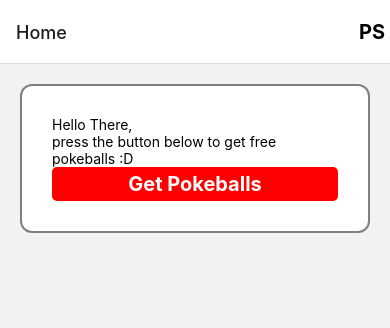
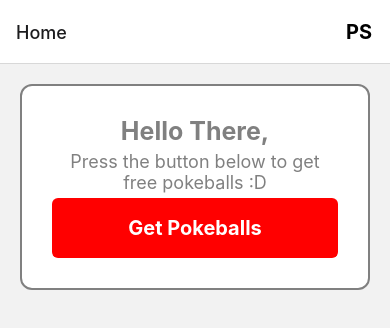
Before and after one commit to asen23/PokeGroup, a React Native app: screen /Home in a window 390 px wide. Shown: the top 328 px of the page. Built offline with nearby package versions, Linux system fonts and the light colour scheme.

Commit message:
Fix styles in home and pokedex screen

```diff
--- a/App.js
+++ b/App.js
@@ -14,10 +14,10 @@
 import { Provider } from 'react-redux';
 import { PersistGate } from 'redux-persist/integration/react';
 import Home from './src/screens/Home'
-import Evolutions from './src/screens/evolution';
+import Evolutions from './src/screens/Evolution';
 import Pokeball from './src/screens/Pokeball'
 import Pokedex from './src/screens/Pokedex'
-import EvolutionDetail from './src/screens/evolutiondetail';
+import EvolutionDetail from './src/screens/EvolutionDetail';
 
 const Stack = createNativeStackNavigator();
 
--- a/src/components/Button.js
+++ b/src/components/Button.js
@@ -26,7 +26,7 @@
         textAlign: 'center',
     },
     button: {
-        borderRadius: 5,
-        padding: 5,
+        borderRadius: 6,
+        padding: 18,
     },
 });
--- a/src/components/PokemonBasicDetail.js
+++ b/src/components/PokemonBasicDetail.js
@@ -64,6 +64,7 @@
     content: {
         flexDirection: 'column',
         justifyContent: 'center',
+        marginLeft: 5,
     },
     title: {
         color: 'gray',
--- /dev/null
+++ b/src/components/TitlePage.js
@@ -0,0 +1,21 @@
+import React from 'react'
+import { StyleSheet, Text } from 'react-native'
+
+const TitlePage = ({children}) => {
+    return (
+        <Text style={styles.text}>{children}</Text>
+    )
+}
+
+export default TitlePage
+
+const styles = StyleSheet.create({
+    text: {
+        letterSpacing: 10,
+        color: 'brown',
+        marginTop: 20,
+        marginLeft: 20,
+        fontSize: 25,
+        fontWeight: 'bold'
+    }
+})
--- a/src/screens/Home/index.js
+++ b/src/screens/Home/index.js
@@ -40,24 +40,25 @@
     };
 
     const PokeballDetail = ({ count }) => (
-        <View>
+        <View style={styles.detail}>
             <Image
                 source={require('../../assets/pokeball.png')}
                 style={styles.image}
             />
-            <Text>Congratulations, you get {count} pokeball's</Text>
-            <Text>Let's open it shall we ?</Text>
+            <Text style={styles.text}>
+                Congratulations, you get {count} pokeball's
+            </Text>
+            <Text style={styles.text}>Let's open it shall we ?</Text>
         </View>
     );
 
     return (
-        <View>
         <Card>
-                <Text>Hello There,</Text>
-                <Text>press the button below to get free pokeballs :D</Text>
-                {pokeballCount ? (
-                    <PokeballDetail count={pokeballCount} />
-                ) : null}
+            <Text style={styles.greetings}>Hello There,</Text>
+            <Text style={styles.text}>
+                Press the button below to get free pokeballs :D
+            </Text>
+            {pokeballCount ? <PokeballDetail count={pokeballCount} /> : null}
             <Button
                 title={pokeballCount ? 'Open Pokeballs' : 'Get Pokeballs'}
                 onPress={
@@ -67,13 +68,26 @@
                 textColor="white"
             />
         </Card>
-        </View>
     );
 }
 
 const styles = StyleSheet.create({
     image: {
-        height: '50%',
+        height: 150,
         resizeMode: 'contain',
+        alignSelf: 'center',
+        marginVertical: 8,
+    },
+    greetings: {
+        color: 'grey',
+        fontWeight: 'bold',
+        textAlign: 'center',
+        fontSize: 25,
+    },
+    text: {
+        color: 'grey',
+        textAlign: 'center',
+        fontSize: 18,
+        marginVertical: 5,
     },
 });
--- a/src/screens/Pokedex/index.js
+++ b/src/screens/Pokedex/index.js
@@ -1,18 +1,19 @@
 import React from 'react';
-import { Text, FlatList } from 'react-native';
+import { Text, FlatList, StyleSheet } from 'react-native';
 import { useSelector } from 'react-redux';
 import PokemonBasicDetail from '../../components/PokemonBasicDetail';
+import TitlePage from '../../components/TitlePage';
 
 export default function Pokedex({ route, navigation }) {
     const { newPokemon } = route.params;
     const pokedex = useSelector(state => state.pokedex.pokedex);
 
     const Header = () => (
-        <Text>
+        <TitlePage>
             {newPokemon
-                ? 'N e w  P o k e\n C o l l e c t i o n s'
-                : 'P o k e  C o l l e c t i o n s'}
-        </Text>
+                ? 'New Poke\nCollections'
+                : 'Poke Collections'}
+        </TitlePage>
     );
 
     const goToEvolutions = id => {
@@ -30,6 +31,7 @@
             ListHeaderComponent={Header}
             data={newPokemon ? newPokemon : pokedex}
             renderItem={PokedexColumn}
+            numColumns={2}
         />
     );
 }
--- a/src/screens/evolution/index.js
+++ b/src/screens/evolution/index.js
@@ -87,7 +87,7 @@
     };
 
     const itemSeparator = () => <Text style={styles.center}>ᐯ</Text>;
-    console.log(evolutions.loading);
+
     return (
         <View>
             {evolutions.loading ? (
```
Lines whose indentation alone changed are shown as unchanged.
